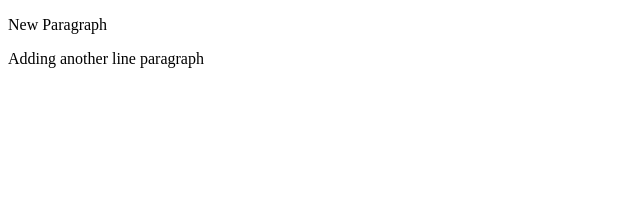
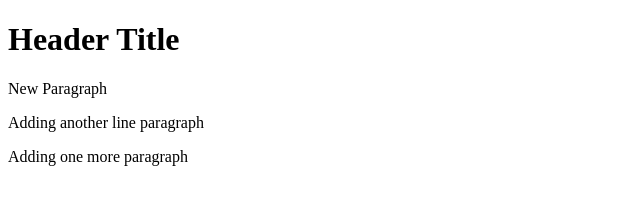
Before and after one commit to sridharkarra/git-test, a website: page index.html in a window 1280 px wide. Shown: the whole page, without its empty margins (0-640 px from the left). Drawn offline with Linux system fonts and the light colour scheme.

```diff
--- a/index.html
+++ b/index.html
@@ -5,7 +5,9 @@
     <title>New Header</title>
 </head>
 <body>
+    <h1>Header Title</h1>
     <p>New Paragraph</p>
     <p>Adding another line paragraph</p>
+    <p>Adding one more paragraph</p>
 </body>
 </html>
```
Also changed, not shown: package.json (added, +24 -0 lines), 1 other file.
